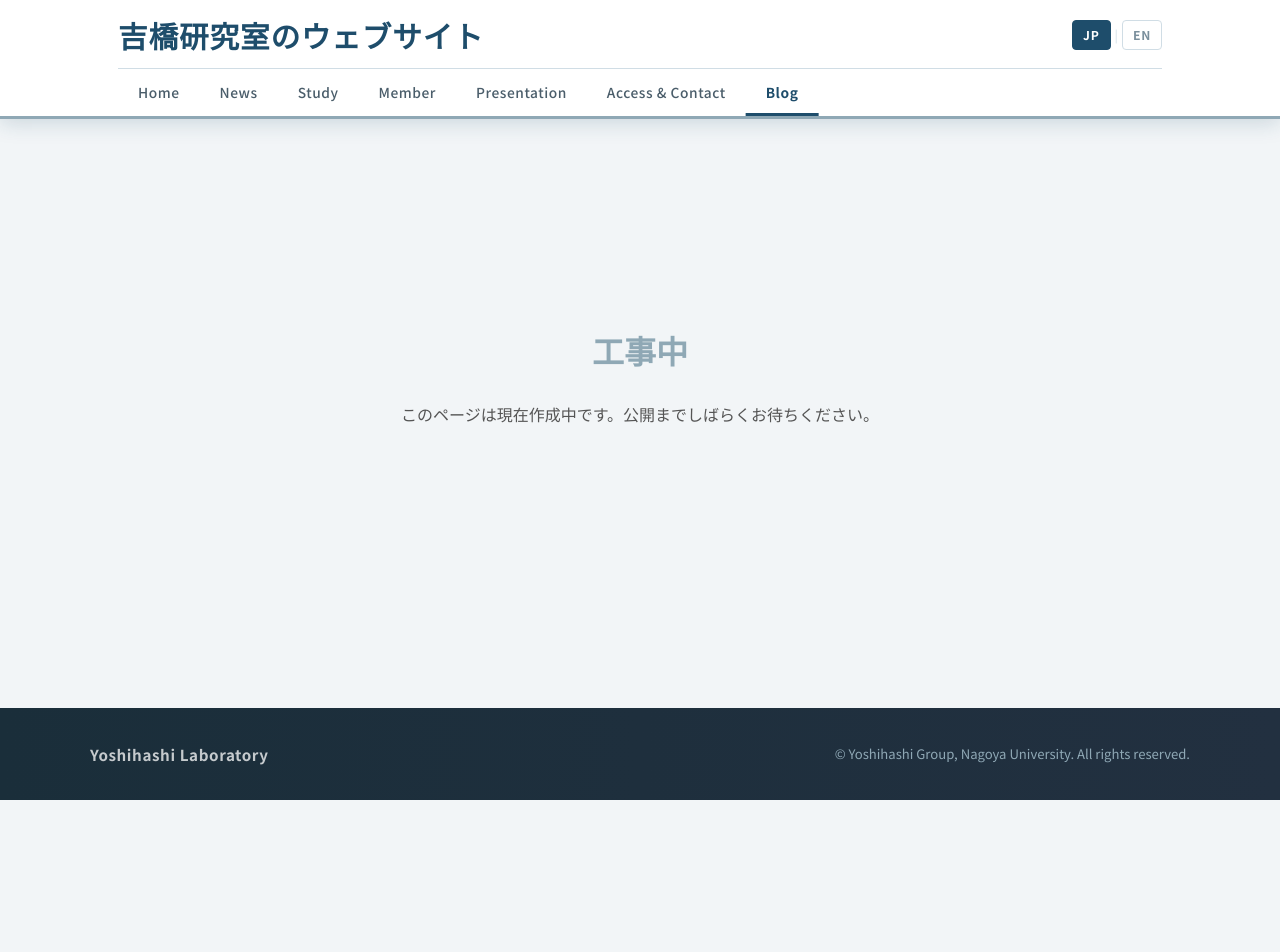
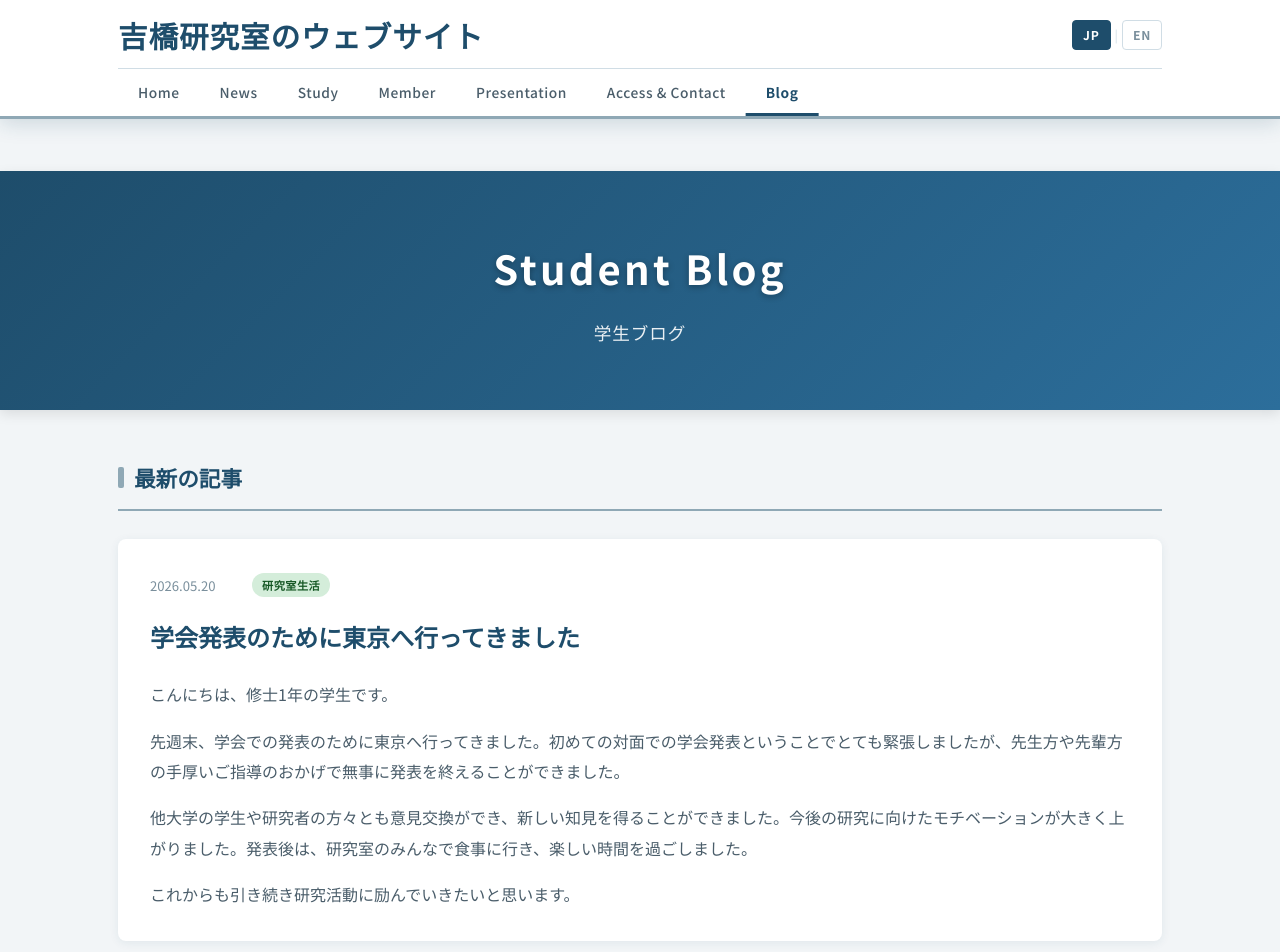
Before and after one commit to Yoshihashi-lab/website, a plain HTML site: page blog.html in a window 1280 px wide. Shown: the top 952 px of the page. Before the commit the page ends 800 px from the top, so only its background shows below. Drawn offline with Linux system fonts and the light colour scheme.

Commit message:
Update blog.html

```diff
--- a/blog.html
+++ b/blog.html
@@ -40,9 +40,29 @@
     </header>
 
     <main class="site-main">
-      <div class="container" style="text-align: center; padding: 150px 20px;">
-        <h2 style="font-size: 2rem; color: #8fa8b5; margin-bottom: 20px;">工事中</h2>
-        <p style="color: #555;">このページは現在作成中です。公開までしばらくお待ちください。</p>
+      <header class="page-header">
+        <h1>Student Blog</h1>
+        <p class="page-header-sub">学生ブログ</p>
+      </header>
+
+      <div class="container">
+        <h2 class="section-title">最新の記事</h2>
+
+        <div class="news-list" style="margin-bottom: 40px;">
+          <article class="news-item" style="display: block; padding: 32px;">
+            <div style="margin-bottom: 16px; display: flex; align-items: center; gap: 12px;">
+              <span class="news-date">2026.05.20</span>
+              <span class="news-tag tag-event" style="margin: 0;">研究室生活</span>
+            </div>
+            <h3 style="font-size: 1.5rem; margin-bottom: 20px; color: var(--color-primary);">学会発表のために東京へ行ってきました</h3>
+            <div class="news-text" style="font-size: 1rem; color: var(--color-text-mid); line-height: 1.9;">
+              <p style="margin-bottom: 16px;">こんにちは、修士1年の学生です。</p>
+              <p style="margin-bottom: 16px;">先週末、学会での発表のために東京へ行ってきました。初めての対面での学会発表ということでとても緊張しましたが、先生方や先輩方の手厚いご指導のおかげで無事に発表を終えることができました。</p>
+              <p style="margin-bottom: 16px;">他大学の学生や研究者の方々とも意見交換ができ、新しい知見を得ることができました。今後の研究に向けたモチベーションが大きく上がりました。発表後は、研究室のみんなで食事に行き、楽しい時間を過ごしました。</p>
+              <p>これからも引き続き研究活動に励んでいきたいと思います。</p>
+            </div>
+          </article>
+        </div>
       </div>
     </main>
 
```
